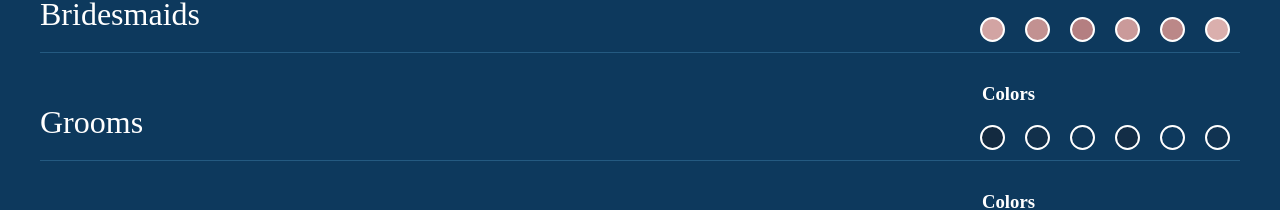
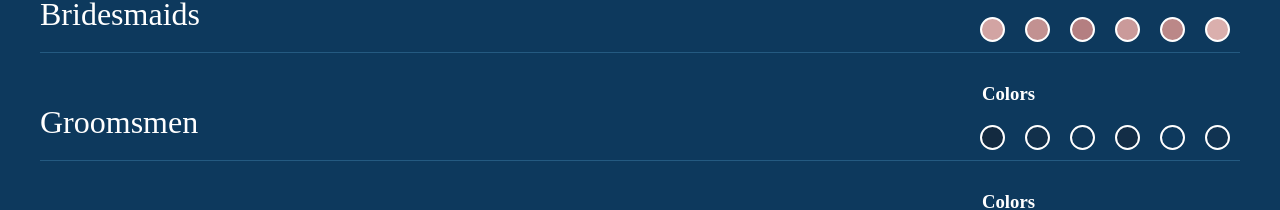
Before and after one commit to mogspls/anoverduewedding, a React (Create React App) app: page /attire in a window 1280 px wide. Shown: the part 1191-1401 px from the top of the page. Built offline with nearby package versions, Linux system fonts and the light colour scheme.

Commit message:
Fixed Groomsmen

```diff
--- a/src/index.css
+++ b/src/index.css
@@ -418,7 +418,7 @@ br, hr {
 #attire .col .colors div { display: flex; flex-direction: row; }
 #attire .react-parallax {
   display: flex;
-  align-items: flex-end;
+  align-items: center;
   justify-content: center;
 }
 #attire .col span {
--- a/src/views/Attire.jsx
+++ b/src/views/Attire.jsx
@@ -1,16 +1,18 @@
 import { Parallax } from "react-parallax";
-import Banner from "../assets/images/DESKTOP.jpg"
+import Banner from "../assets/images/PHS06288-Edit.jpg"
 
 
 export default function Attire() {
+  function scrollTop() { window.scrollTo(0,0); }
+  scrollTop();
 
   const colors = [
-    {
+     {
       name: "Bridesmaids",
       colors: ["#D2A4A3", "#C29191", "#B47F81", "#CA9A9A", "#BB8888", "#DAAFAD"]
     },
     {
-      name: "Grooms",
+      name: "Groomsmen",
       colors: ["#132A40", "#12304B", "#0F3657", "#132D46", "#0D395D", "#113351"]
     },
     {
```
